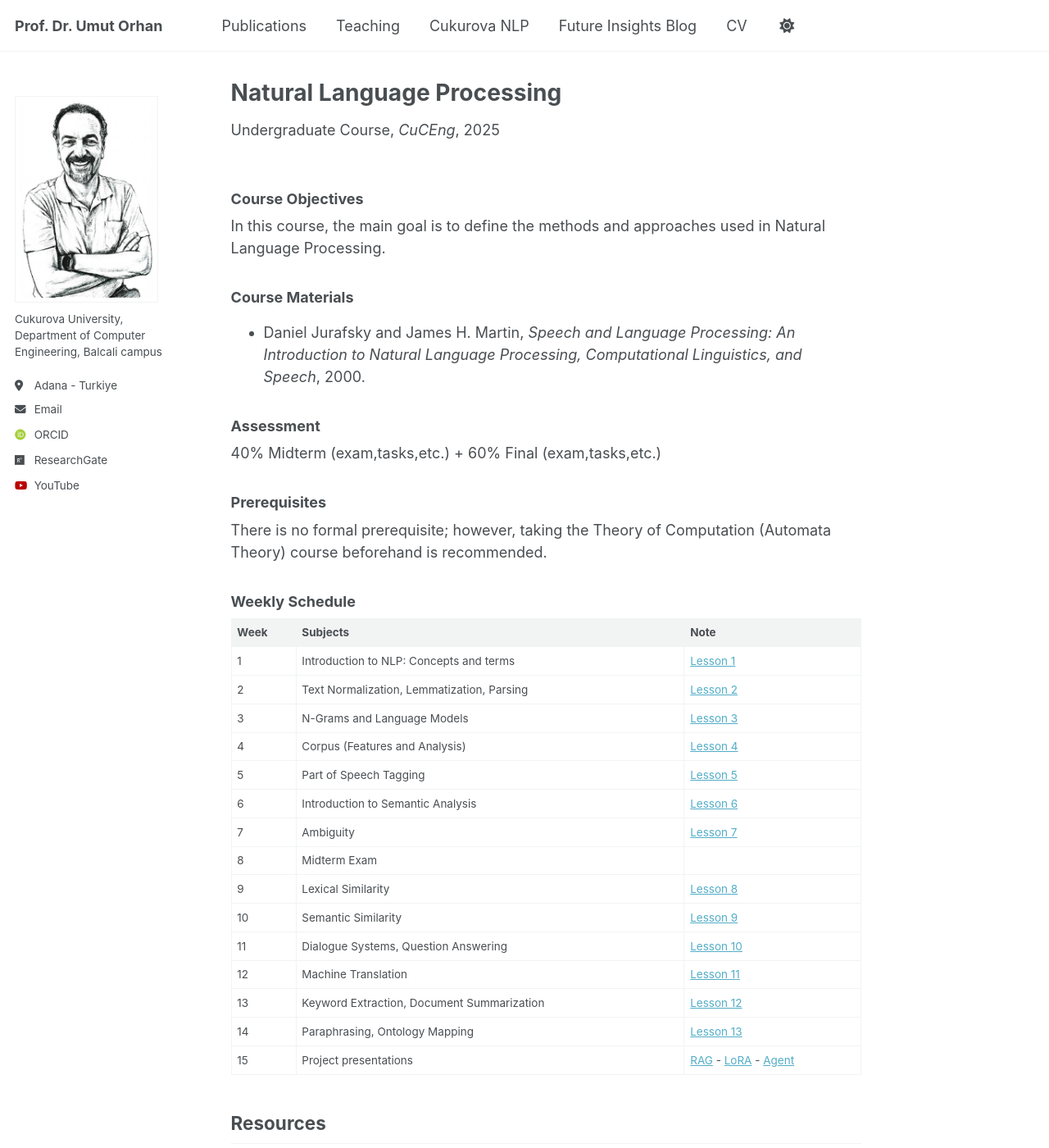
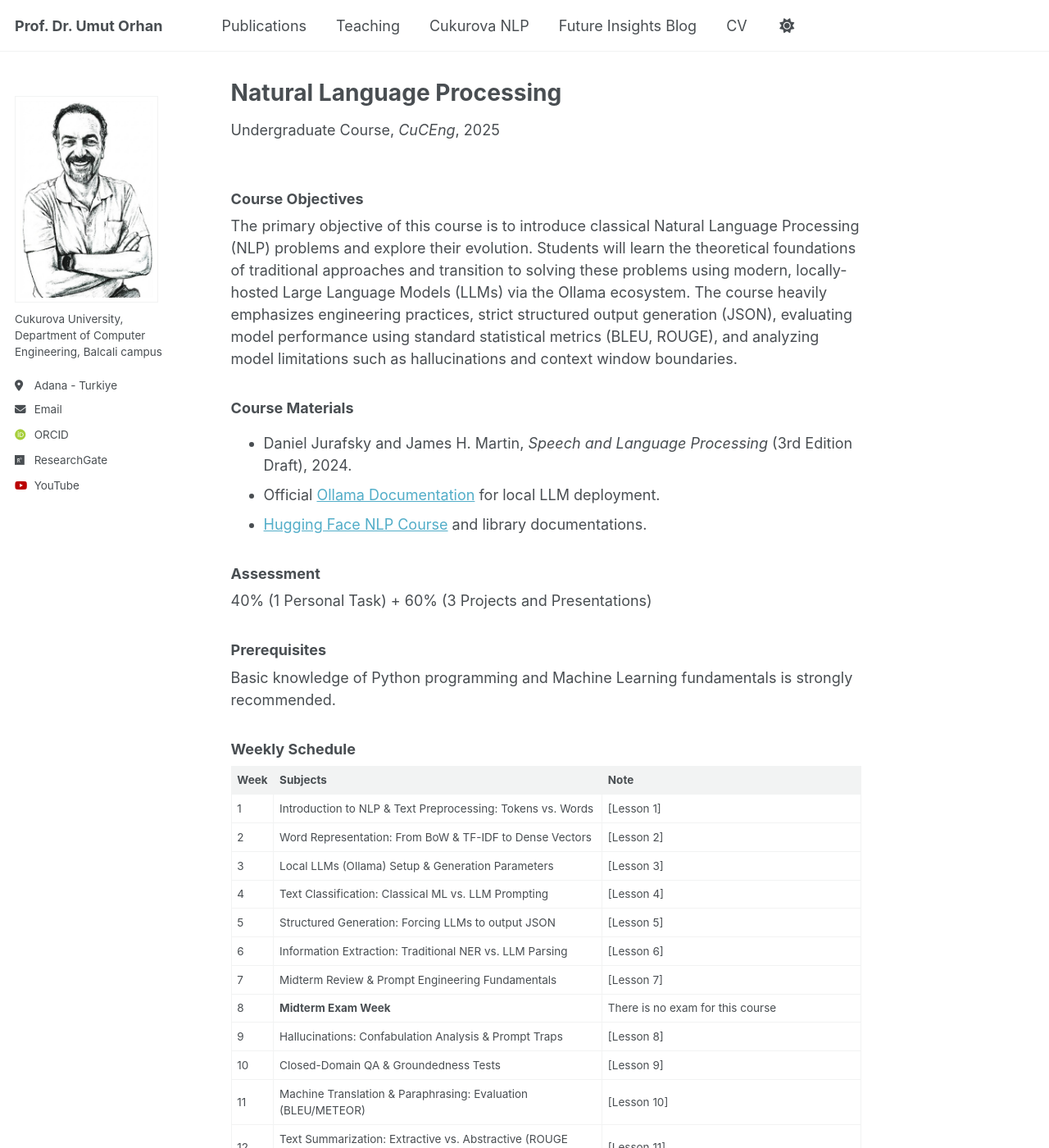
Before and after one commit to uorhan/uorhan.github.io, a Jekyll site: the page built from _teaching/NLP.md, in a window 1280 px wide and 1400 px high. Shown: the whole window at 82% size. Built offline with Jekyll 4.4.1, drawn with Linux system fonts in a browser that asks for light colours; some web fonts are replaced; some of the changed text lies outside the part shown.

Commit message:
Revise NLP course content and weekly schedule
Updated course objectives, materials, assessment, prerequisites, and weekly schedule for the NLP course.

```diff
--- a/_teaching/NLP.md
+++ b/_teaching/NLP.md
@@ -8,18 +8,40 @@ date: 2025-1-1
 ---
 
 ### Course Objectives
-In this course, the main goal is to define the methods and approaches used in Natural Language Processing.
+The primary objective of this course is to introduce classical Natural Language Processing (NLP) problems and explore their evolution. Students will learn the theoretical foundations of traditional approaches and transition to solving these problems using modern, locally-hosted Large Language Models (LLMs) via the Ollama ecosystem. The course heavily emphasizes engineering practices, strict structured output generation (JSON), evaluating model performance using standard statistical metrics (BLEU, ROUGE), and analyzing model limitations such as hallucinations and context window boundaries.
 
 ### Course Materials
-- Daniel Jurafsky and James H. Martin, *Speech and Language Processing: An Introduction to Natural Language Processing, Computational Linguistics, and Speech*, 2000.
+- Daniel Jurafsky and James H. Martin, *Speech and Language Processing* (3rd Edition Draft), 2024.
+- Official [Ollama Documentation](https://github.com/ollama/ollama) for local LLM deployment.
+- [Hugging Face NLP Course](https://huggingface.co/learn) and library documentations.
 
 ### Assessment
-40% Midterm (exam,tasks,etc.) + 60% Final (exam,tasks,etc.)
+40% (1 Personal Task) + 60% (3 Projects and Presentations)
 
 ### Prerequisites
-There is no formal prerequisite; however, taking the Theory of Computation (Automata Theory) course beforehand is recommended.
+Basic knowledge of Python programming and Machine Learning fundamentals is strongly recommended.
 
 ### Weekly Schedule
+
+| Week | Subjects | Note |
+|------|-----------|------|
+| 1 | Introduction to NLP & Text Preprocessing: Tokens vs. Words | [Lesson 1] |
+| 2 | Word Representation: From BoW & TF-IDF to Dense Vectors | [Lesson 2] |
+| 3 | Local LLMs (Ollama) Setup & Generation Parameters | [Lesson 3] |
+| 4 | Text Classification: Classical ML vs. LLM Prompting | [Lesson 4] |
+| 5 | Structured Generation: Forcing LLMs to output JSON | [Lesson 5] |
+| 6 | Information Extraction: Traditional NER vs. LLM Parsing | [Lesson 6] |
+| 7 | Midterm Review & Prompt Engineering Fundamentals | [Lesson 7] |
+| 8 | **Midterm Exam Week** | There is no exam for this course |
+| 9 | Hallucinations: Confabulation Analysis & Prompt Traps | [Lesson 8] |
+| 10 | Closed-Domain QA & Groundedness Tests | [Lesson 9] |
+| 11 | Machine Translation & Paraphrasing: Evaluation (BLEU/METEOR) | [Lesson 10] |
+| 12 | Text Summarization: Extractive vs. Abstractive (ROUGE Metrics) | [Lesson 11] |
+| 13 | Processing Large Documents: Chunking & Context Window Limits | [Lesson 12] |
+| 14 | Open Source Ecosystem, Hardware Limits, & Quantization (GGUF) | [Lesson 13] |
+| 15 | **Project Presentations** | <a href="/files/NLP-Projects">1. JSON Parsing - 2. Translation - 3. Summarization</a> |
+
+### OLD Schedule
 
 | Week | Subjects | Note |
 |------|-----------|------|
```
